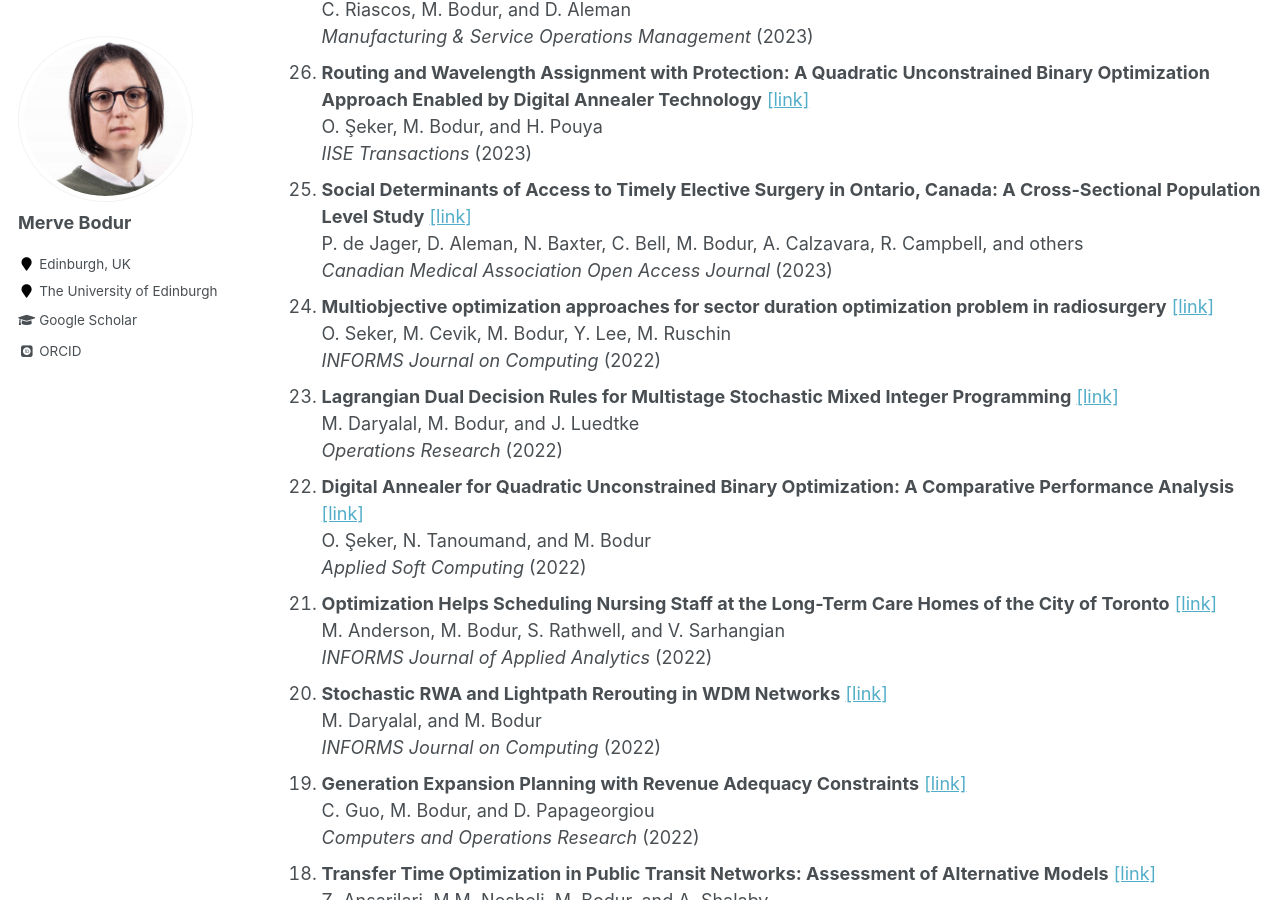
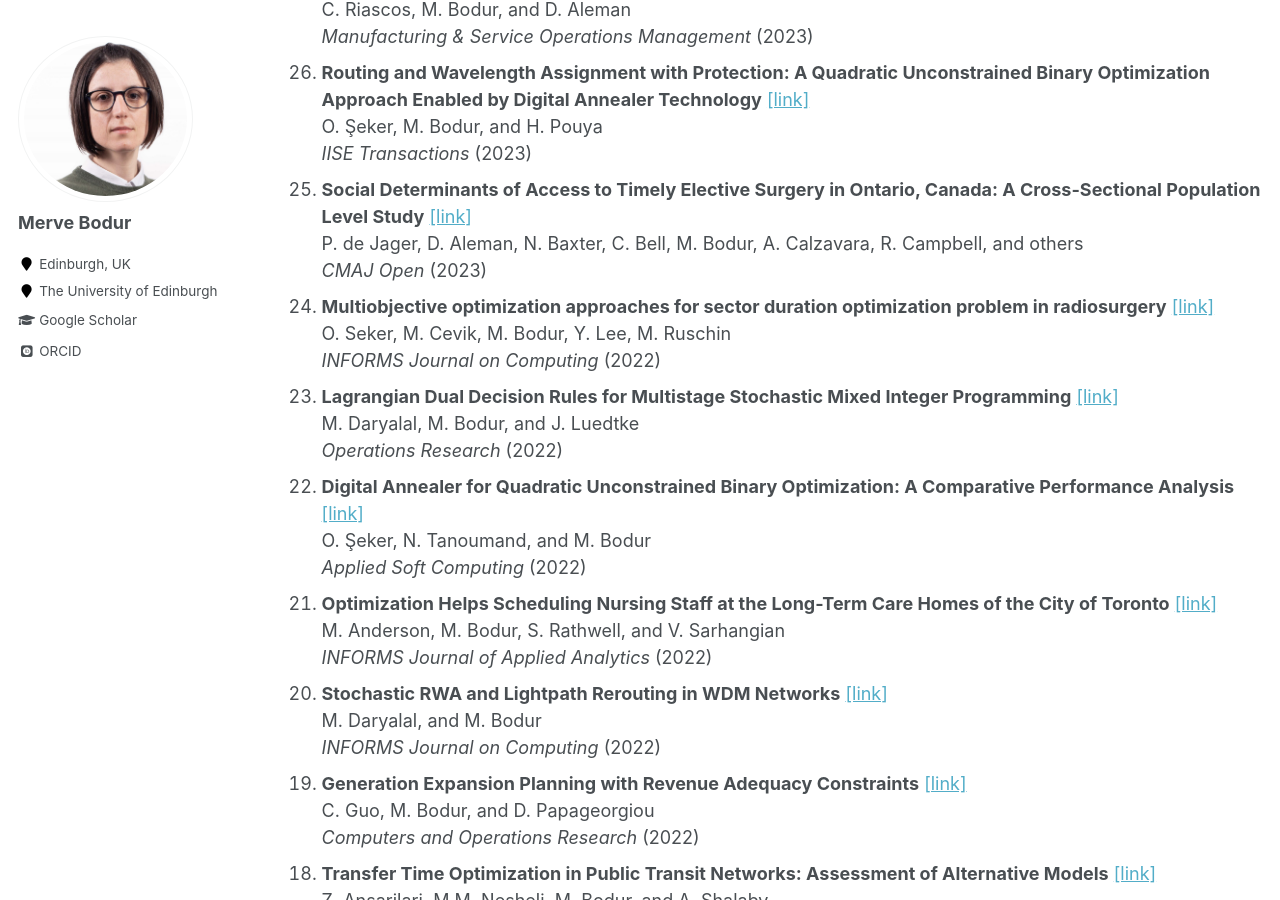
Before and after one commit to mervebodur/mervebodur.github.io, a Jekyll site: the page built from _pages/research.md, in a window 1280 px wide and 900 px high, scrolled down 2679 px. Built offline with Jekyll 4.4.1, drawn with Linux system fonts in a browser that asks for light colours; some web fonts are replaced.

Commit message:
Update research.md

```diff
--- a/_pages/research.md
+++ b/_pages/research.md
@@ -83,7 +83,7 @@ O. Şeker, M. Bodur, and H. Pouya\
 *IISE Transactions* (2023)
 1.  **Social Determinants of Access to Timely Elective Surgery in Ontario, Canada: A Cross-Sectional Population Level Study** [[link]](https://www.cmajopen.ca/content/11/6/E1164.short)\
 P. de Jager, D. Aleman, N. Baxter, C. Bell, M. Bodur, A. Calzavara, R. Campbell, and others\
-*Canadian Medical Association Open Access Journal* (2023)
+*CMAJ Open* (2023)
 1. **Multiobjective optimization approaches for sector duration optimization problem in radiosurgery** [[link]](https://arxiv.org/pdf/2104.13878.pdf)\
 O. Seker, M. Cevik, M. Bodur, Y. Lee, M. Ruschin\
 *INFORMS Journal on Computing* (2022)
```
